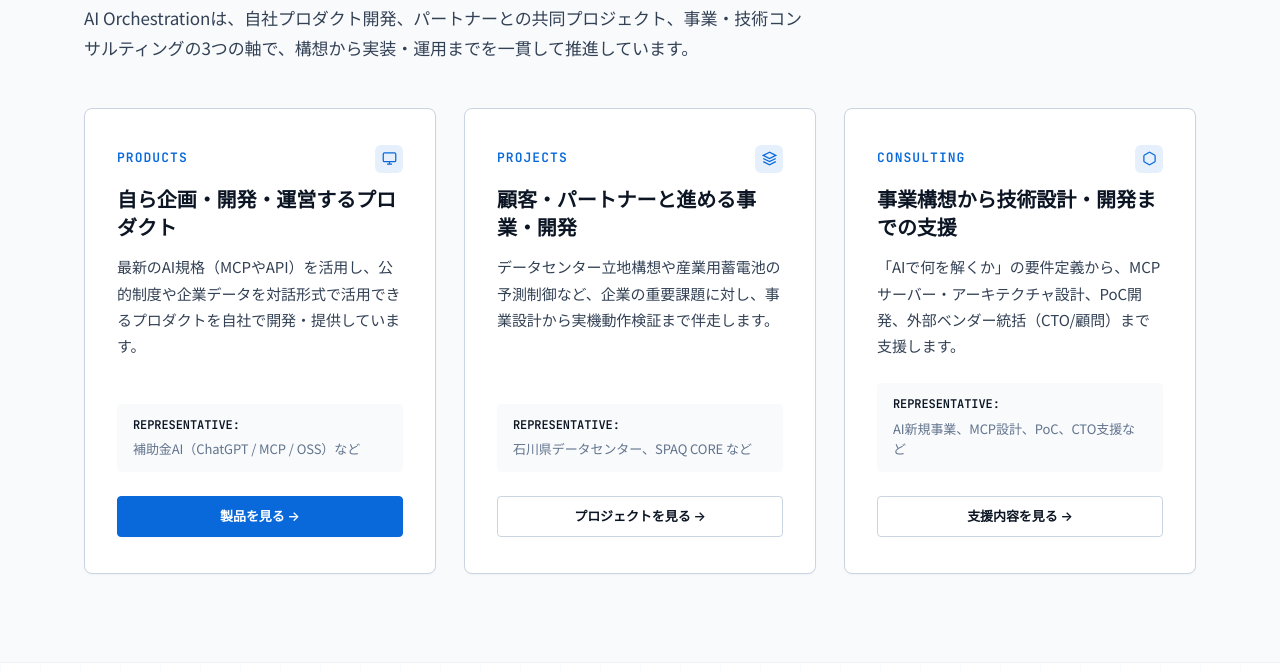
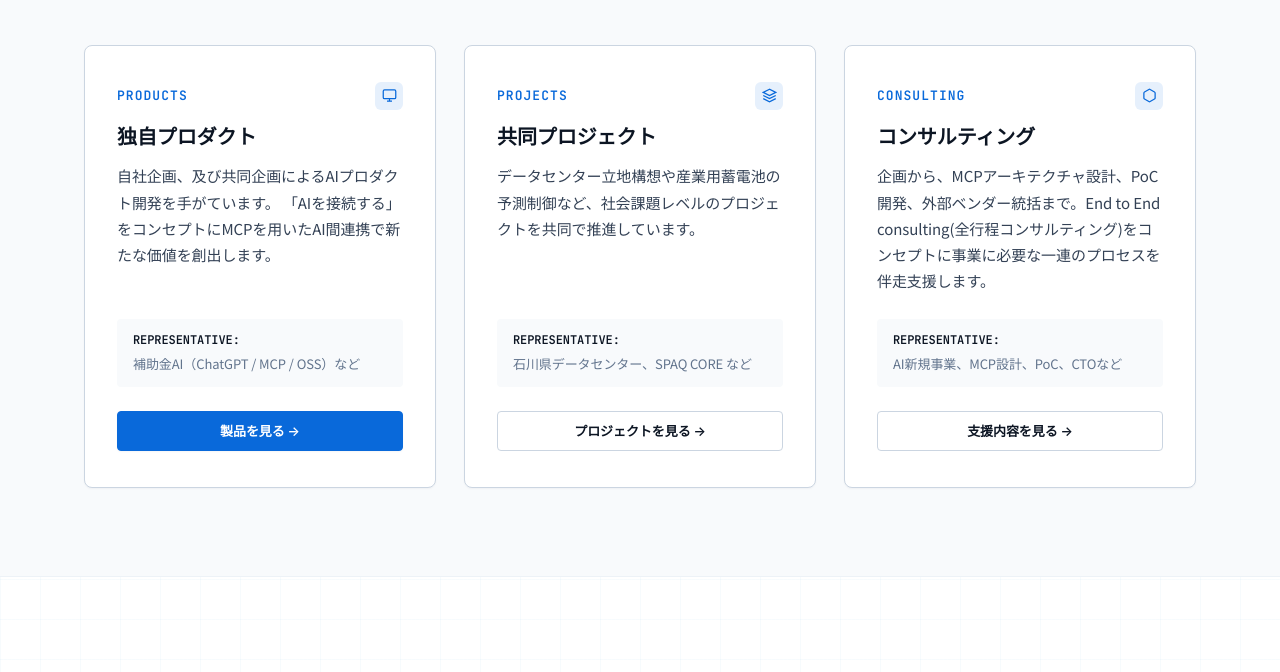
Before and after one commit to mkisama94/ai-orchestrations-lp, a website: page public/index.html in a window 1280 px wide. Shown: the part 661-1333 px from the top of the page. Drawn offline with Linux system fonts and the light colour scheme; a script that the page names is missing.

Commit message:
回りくどい表記、冗長な表記を削除

```diff
--- a/public/index.html
+++ b/public/index.html
@@ -130,11 +130,6 @@
           AI Orchestration
         </div>
 
-        <p class="hero-description">
-          AI Orchestrationは、事業課題の整理からAI・システムの設計、開発、運用までを支援します。<br>
-          自らプロダクトを開発・提供する実践をもとに、企業の意思決定と事業づくりを支えます。
-        </p>
-
       </div>
     </div>
   </section>
@@ -152,7 +147,7 @@
         AI Orchestrationが行っていること
       </h2>
       <p class="section-lead">
-        AI Orchestrationは、自社プロダクト開発、パートナーとの共同プロジェクト、事業・技術コンサルティングの3つの軸で、構想から実装・運用までを一貫して推進しています。
+        自社開発、共同プロジェクト、コンサルティングの3軸で、構想から実装・運用までを一貫して伴走します。
       </p>
 
       <div class="what-we-do-grid">
@@ -166,9 +161,10 @@
               </svg>
             </div>
           </div>
-          <h3 class="what-we-do-title">自ら企画・開発・運営するプロダクト</h3>
+          <h3 class="what-we-do-title">独自プロダクト</h3>
           <p class="what-we-do-desc">
-            最新のAI規格（MCPやAPI）を活用し、公的制度や企業データを対話形式で活用できるプロダクトを自社で開発・提供しています。
+            自社企画、及び共同企画によるAIプロダクト開発を手がています。
+            「AIを接続する」をコンセプトにMCPを用いたAI間連携で新たな価値を創出します。
           </p>
           <div class="what-we-do-examples">
             <strong>REPRESENTATIVE:</strong>
@@ -191,9 +187,9 @@
               </svg>
             </div>
           </div>
-          <h3 class="what-we-do-title">顧客・パートナーと進める事業・開発</h3>
+          <h3 class="what-we-do-title">共同プロジェクト</h3>
           <p class="what-we-do-desc">
-            データセンター立地構想や産業用蓄電池の予測制御など、企業の重要課題に対し、事業設計から実機動作検証まで伴走します。
+            データセンター立地構想や産業用蓄電池の予測制御など、社会課題レベルのプロジェクトを共同で推進しています。
           </p>
           <div class="what-we-do-examples">
             <strong>REPRESENTATIVE:</strong>
@@ -216,13 +212,13 @@
               </svg>
             </div>
           </div>
-          <h3 class="what-we-do-title">事業構想から技術設計・開発までの支援</h3>
+          <h3 class="what-we-do-title">コンサルティング</h3>
           <p class="what-we-do-desc">
-            「AIで何を解くか」の要件定義から、MCPサーバー・アーキテクチャ設計、PoC開発、外部ベンダー統括（CTO/顧問）まで支援します。
+            企画から、MCPアーキテクチャ設計、PoC開発、外部ベンダー統括まで。End to End consulting(全行程コンサルティング)をコンセプトに事業に必要な一連のプロセスを伴走支援します。
           </p>
           <div class="what-we-do-examples">
             <strong>REPRESENTATIVE:</strong>
-            AI新規事業、MCP設計、PoC、CTO支援など
+            AI新規事業、MCP設計、PoC、CTOなど
           </div>
           <div class="what-we-do-action">
             <a href="consulting/index.html" class="btn btn-secondary btn-sm" style="width:100%; justify-content:center;">
```
